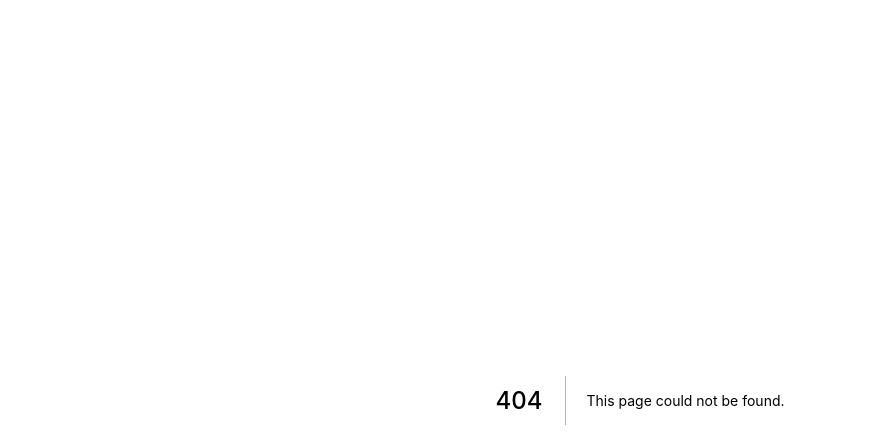
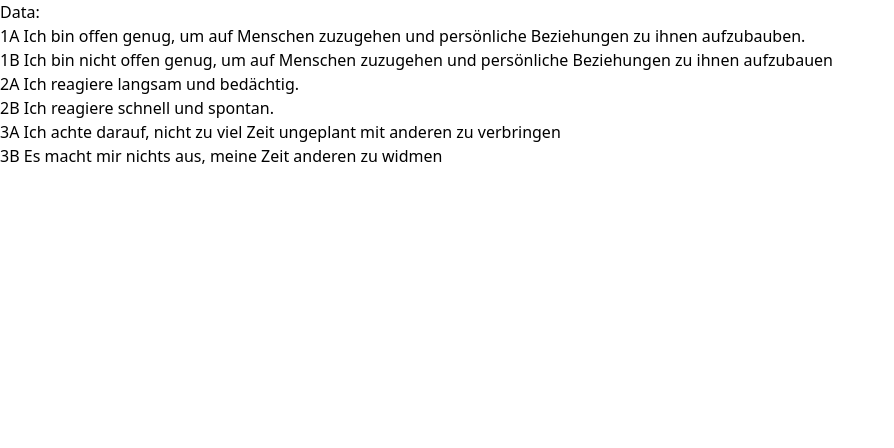
Before and after one commit to mic-meier/mdba, a Next.js app: page /mdba in a window 1280 px wide. Before the commit this address had no page. Shown: the top 448 px of the page, without its empty margins (0-894 px from the left). Built offline with nearby package versions, Linux system fonts and the light colour scheme.

Commit message:
inital commit
Define shape of data
Test with basic data

```diff
--- /dev/null
+++ b/data.ts
@@ -0,0 +1,46 @@
+import { Questionnaire } from './types'
+
+export const questionnaire: Questionnaire = [
+  {
+    set: 1,
+    choices: [
+      {
+        choice: 'A',
+        statement:
+          'Ich bin offen genug, um auf Menschen zuzugehen und persönliche Beziehungen zu ihnen aufzubauben.',
+      },
+      {
+        choice: 'B',
+        statement:
+          'Ich bin nicht offen genug, um auf Menschen zuzugehen und persönliche Beziehungen zu ihnen aufzubauen',
+      },
+    ],
+  },
+  {
+    set: 2,
+    choices: [
+      {
+        choice: 'A',
+        statement: 'Ich reagiere langsam und bedächtig.',
+      },
+      {
+        choice: 'B',
+        statement: 'Ich reagiere schnell und spontan.',
+      },
+    ],
+  },
+  {
+    set: 3,
+    choices: [
+      {
+        choice: 'A',
+        statement:
+          'Ich achte darauf, nicht zu viel Zeit ungeplant mit anderen zu verbringen',
+      },
+      {
+        choice: 'B',
+        statement: 'Es macht mir nichts aus, meine Zeit anderen zu widmen',
+      },
+    ],
+  },
+]
--- /dev/null
+++ b/data/data.json
@@ -0,0 +1,40 @@
+{
+  "questions": [
+    [
+      {
+        "position": "1",
+        "choice": "A",
+        "statement": "Ich bin offen genug, um auf Menschen zuzugehen und persönliche Beziehungen zu ihnen aufzubauben."
+      },
+      {
+        "postition": "1",
+        "choice": "B",
+        "statement": "Ich bin nicht offen genug, um auf Menschen zuzugehen und persönliche Beziehungen zu ihnen aufzubauen"
+      }
+    ],
+    [
+      {
+        "position": "2",
+        "choice": "A",
+        "statement": "Ich reagiere langsam und bedächtig."
+      },
+      {
+        "position": "2",
+        "choice": "B",
+        "statement": "Ich reagiere schnell und spontan."
+      }
+    ],
+    [
+      {
+        "position": "3",
+        "choice": "A",
+        "statement": "Ich achte darauf, nicht zu viel Zeit ungeplant mit anderen zu verbringen"
+      },
+      {
+        "position": "3",
+        "choice": "B",
+        "statement": "Es macht mir nichts aus, meine Zeit anderen zu widmen"
+      }
+    ]
+  ]
+}
--- /dev/null
+++ b/pages/mdba.tsx
@@ -0,0 +1,44 @@
+import Head from 'next/head'
+
+import { questionnaire } from '../data'
+import { Questionnaire } from '../types'
+
+type Props = {
+  questionnaire: Questionnaire
+}
+
+export default function MDBA({ questionnaire }: Props) {
+  console.log(`questionnaire`, questionnaire)
+  return (
+    <div>
+      <Head>
+        <title>El Mayo&apos;s Next.js + Tailwind starter</title>
+        <meta name="description" content="Generated by create next app" />
+        <link rel="icon" href="/favicon.ico" />
+      </Head>
+
+      <main>
+        <div>
+          Data:
+          {questionnaire.map((questionSet) => {
+            return (
+              <div key={questionSet.set}>
+                {questionSet.choices.map((choice) => {
+                  return (
+                    <div key={choice.choice}>
+                      {`${questionSet.set}${choice.choice}`} {choice.statement}
+                    </div>
+                  )
+                })}
+              </div>
+            )
+          })}
+        </div>
+      </main>
+    </div>
+  )
+}
+
+export async function getStaticProps() {
+  return { props: { questionnaire } }
+}
--- /dev/null
+++ b/types.ts
@@ -0,0 +1,11 @@
+export type Question = {
+  choice: string
+  statement: string
+}
+
+export type QuestionSet = {
+  set: number
+  choices: Question[]
+}
+
+export type Questionnaire = QuestionSet[]
```
